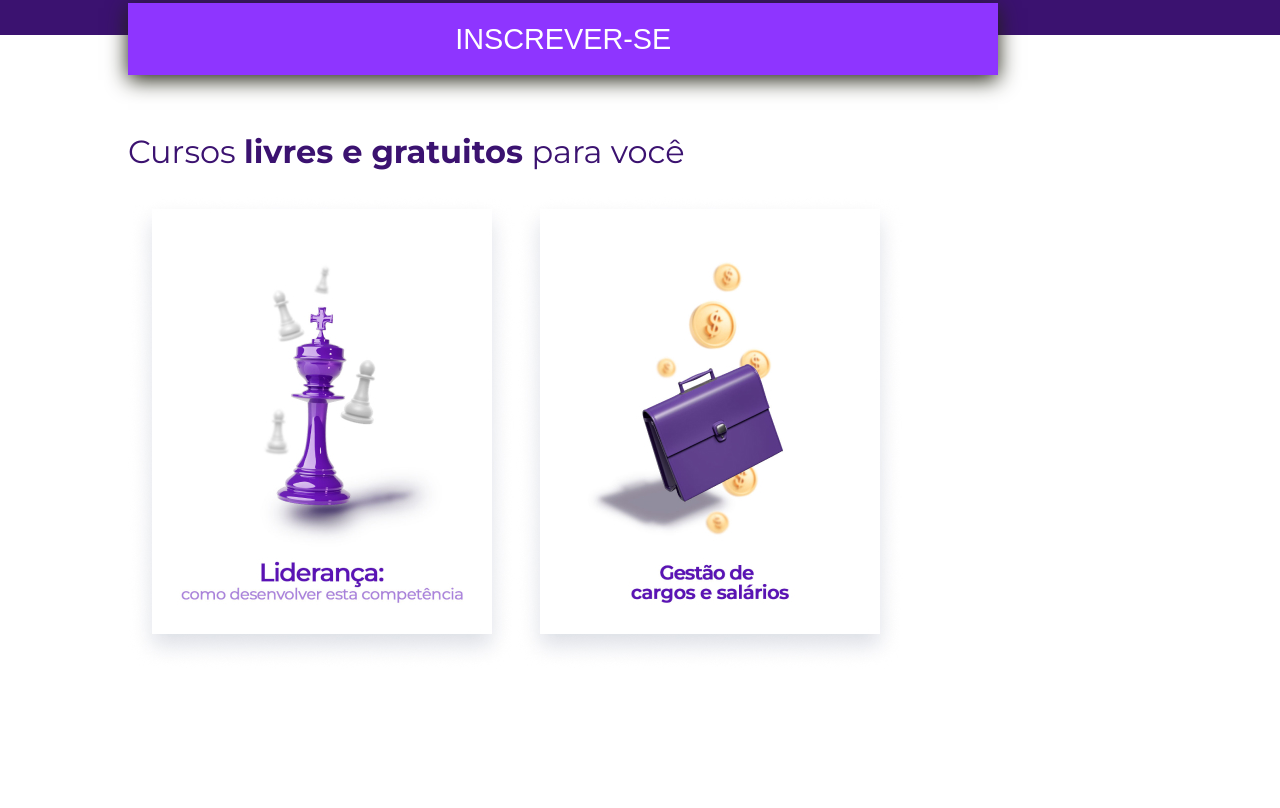
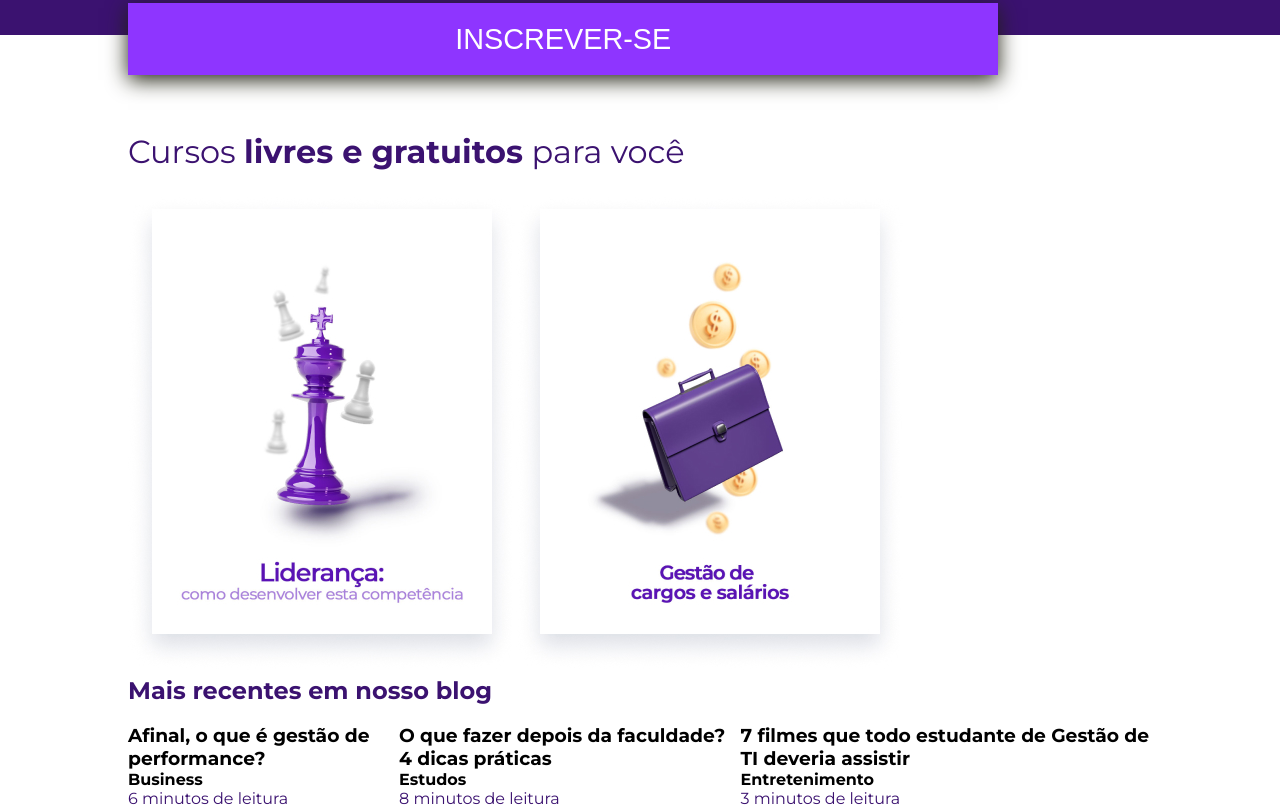
Before and after one commit to Gestao-de-Performance/projeto-desenvolvido-em-aula-MagoUnintese, a plain HTML site: page index.html in a window 1280 px wide. Shown: the part 1347-2155 px from the top of the page. Before the commit the page ends 2023 px from the top, so only its background shows below. Drawn offline with Linux system fonts and the light colour scheme.

Commit message:
aula 6.2

```diff
--- a/index.html
+++ b/index.html
@@ -132,6 +132,36 @@
                 <a href="#"><h2><img src="img/cargos_e_salarios.jpg" alt="Curso Gratuito sobre Cargos e Salários"></h2></a>
             </div>
         </section>
+
+        <section class="marginSite">
+            <h2>Mais recentes em nosso <b>blog</b></h2>
+            <div class="displayFlex">
+                <div>
+                    <img>
+                    <h3>Afinal, o que é gestão de performance?</h3>
+                    <div>
+                        <h4>Business</h4>
+                        <p>6 minutos de leitura</p>
+                    </div>
+                </div>
+                <div>
+                    <img>
+                    <h3>O que fazer depois da faculdade? 4 dicas práticas</h3>
+                    <div>
+                        <h4>Estudos</h4>
+                        <p>8 minutos de leitura</p>
+                    </div>
+                </div>
+                <div>
+                    <img>
+                    <h3>7 filmes que todo estudante de Gestão de TI deveria assistir</h3>
+                    <div>
+                        <h4>Entretenimento</h4>
+                        <p>3 minutos de leitura</p>
+                    </div>
+                </div>
+            </div>
+        </section>
     </main>
 
 </body>
```
